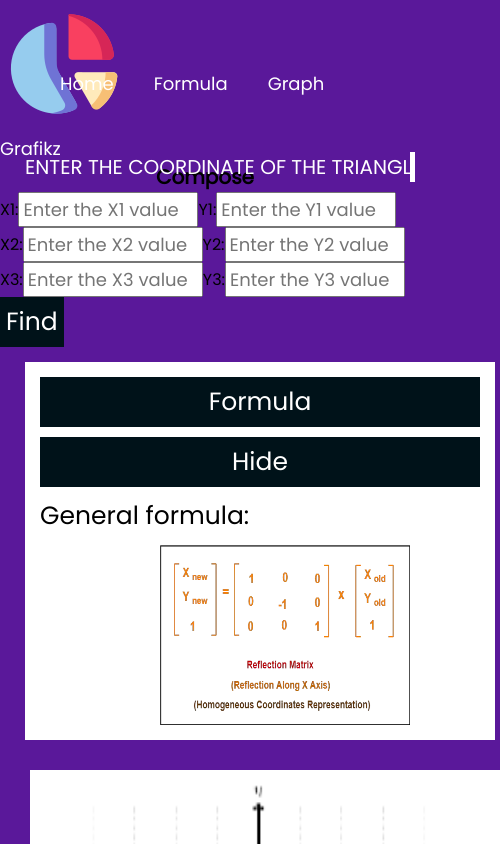
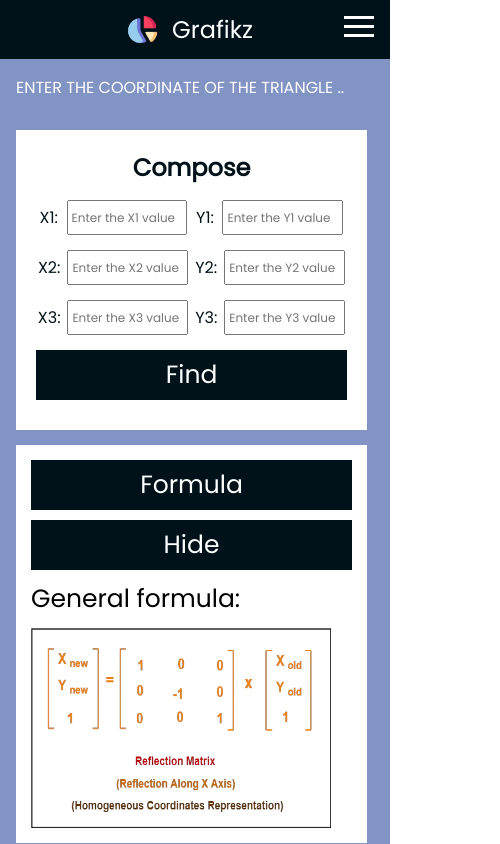
Before and after one commit to Anandakrishnan21/CGIP-Project-G5, a plain HTML site: page index.html in a window 390 px wide. Both pictures are taken after a click on the button "Formula". Shown: the top 844 px of the page, 500 px wide, since content can reach past the window. Drawn offline with Linux system fonts and the light colour scheme.

Commit message:
Update style.css

```diff
--- a/style.css
+++ b/style.css
@@ -6,63 +6,93 @@
   box-sizing: border-box;
 }
 
-body {
-  width: 100%;
-  height: 100vh;
-  /* background-color: #fefae0; */
-  /* background-color: #370617; */
-  background-color: #5a189a;
-  /* background-color: #002855; */
+html{
+  scroll-behavior: smooth;
 }
 
-header {
-  width: 100%;
-  height: 60px;
+.navbar{
+  background-color: #001219;
   display: flex;
   justify-content: space-between;
   align-items: center;
-  background-color: #000000;
+}
+
+.logo{
+  display: flex;
+  justify-content: center;
+  align-items: center;
+}
+
+.logo-img{
+  width: 35px;
+  height: 35px;
+}
+
+.title{
+  color: #fff;
+  font-size: 1.5rem;
+  padding: 0.75rem;
+}
+
+.nav-link ul{
+  display: flex;
+}
+
+.nav-link li{
+  list-style: none;
+}
+
+.nav-link li a{
+  text-decoration: none;
+  font-size: 1.5rem;
+  padding: 0.75rem;
+  display: block;
+  cursor: pointer;
   color: #fff;
 }
 
-.logos {
-  display: flex;
-  align-items: center;
+.nav-link li:hover{
+  background-color: #555;
 }
 
-.logo {
-  width: 50px;
-  height: 50px;
-  color: #fff;
+.toggle{
+  position: absolute;
+  display: none;
+  flex-direction: column;
+  justify-content: space-between;
+  width: 30px;
+  height: 21px;
+  top: 1rem;
+  right: 1rem;
 }
 
-h1 {
-  margin-left: 20px;
+.bar{
+  width: 100%;
+  height: 3px;
+  background-color: #fff;
 }
 
-ul {
+/* form section */
+#form{
+  background-color: #8294C4;
   display: flex;
+  flex-wrap: wrap;
+  gap: 20px;
+  padding: 2rem;
 }
 
-ul li {
-  display: inline-block;
-  padding: 20px;
-  font-size: 25px;
+.left{
+  width: 50vw;
 }
-
-.container {
+.question {
   display: inline-block;
 }
 
 .text {
   display: flex;
-  align-items: center;
-  margin-top: 15px;
-  font-size: 25px;
   color: #fff;
-  border-right: 5px solid;
-  transform: translateY(20px);
   width: 100%;
+  font-size: 1.5rem;
   white-space: nowrap;
   overflow: hidden;
   animation: typing 2s steps(32),
@@ -81,25 +111,8 @@ ul li {
   }
 }
 
-
-.form-container {
-  width: 100%;
-  height: 100%;
-  padding: 20px;
-  display: flex;
-  flex-direction: row;
-  /* flex-wrap: wrap; */
-  justify-content: space-between;
-  align-items: center;
-  margin-top: 20px;
-}
-
-.f-title {
-  text-align: center;
-}
-
-.form-container form {
-  width: 600px;
+form {
+  width: 40vw;
   height: 300px;
   background-color: #fff;
   display: flex;
@@ -115,19 +128,14 @@ ul li {
   display: flex;
   justify-content: space-between;
   align-items: center;
+  gap: 5px;
 }
 
 input {
-  width: 250px;
+  width: 35vw;
   height: 35px;
-  font-size: 18px;
+  font-size: 0.5rem;
   padding: 3px;
-}
-
-.r-value {
-  display: flex;
-  flex-direction: row;
-  justify-content: space-between;
 }
 
 button {
@@ -143,9 +151,7 @@ button {
   width: 600px;
   height: 500px;
   background-color: #fff;
-  /* border: 2px solid black; */
 }
-
 
 .result {
   background-color: #fff;
@@ -153,6 +159,7 @@ button {
 }
 
 .explanation {
+  width: 40vw;
   background-color: #fff;
   margin-top: 15px;
   display: flex;
@@ -185,69 +192,146 @@ span {
   color: #fff;
 }
 
-a {
-  text-decoration: none;
-  color: #fff;
+.r-value {
+  display: flex;
+  flex-direction: row;
+  justify-content: space-between;
 }
 
-/* responsiveness of the code for different devices */
-@media (max-width:780px) {
-  .form-container {
+
+/* media query */
+@media (max-width: 1400px) {
+
+  .toggle{
     display: flex;
+  }
+
+  .navbar{
     flex-direction: column;
+    justify-content: flex-start;
+  }
+
+  .nav-link{
+    display: none;
+    width: 100%;
+  }
+
+  .nav-link ul{
+    flex-direction: column;
+    width: 100%;
+  }
+
+  .nav-link ul li{
+    text-align: center;
+  }
+
+  .nav-link.active{
+    display: flex;
+  }
+
+  /* About section media query */
+  .f-title{
+    text-align: center;
+  }
+  .text{
+    font-size: 2rem;
+  }
+
+  #form{
+    gap: 0px;
+    padding: 6rem;
+  }
+
+  form{
+    width: 80vw;
+  }
+
+  .form-group{
+    justify-content: space-evenly;
     align-items: center;
   }
 
-  .wrapper {
-    transform: translateX(-16px);
+  input{
+    width: 31vw;
+    font-size: 1rem;
   }
 
-  .result {
-    margin-bottom: 30px;
+  .explanation{
+    width: 80vw;
+  }
+
+  .explanation img {
+    width: 78vw;
+    height: 300px;
+    margin-left: 0px;
+  }
+
+  #canvas{
+    width: 80vw;
+    height: 550px;
   }
 }
 
-@media (max-width:576px) {
-  h1 {
-    font-size: 20px;
+@media (max-width: 600px) {
+
+  .toggle{
+    display: flex;
   }
 
-  ul li {
-    font-size: 18px;
+  .navbar{
+    flex-direction: column;
+    justify-content: flex-start;
   }
 
-  .form-container form,
-  .explanation {
-    width: 470px;
-    margin-left: 25px;
+  .nav-link{
+    display: none;
+    width: 100%;
   }
 
-  #canvas,
-  .result {
-    width: 470px;
-    margin-left: 30px;
+  .nav-link ul{
+    flex-direction: column;
+    width: 100%;
   }
 
-  .text {
-    margin-left: 25px;
-    font-size: 20px;
+  .nav-link ul li{
+    text-align: center;
   }
 
-  .t-vertices {
-    margin-left: 30px;
+  .nav-link.active{
+    display: flex;
+  }
+  /* About section media query */
+  .text{
+    font-size: 1rem;
   }
 
-  input {
-    width: 180px;
+  #form{
+    gap: 0px;
+    padding: 1rem;
+  }
+
+  form{
+    width: 90vw;
+  }
+
+  input{
+    width: 31vw;
+    font-size: 0.75rem;
+  }
+
+  .explanation{
+    width: 90vw;
   }
 
   .explanation img {
-    width: 250px;
-    height: 180px;
-    margin-right: 50px;
+    width: 300px;
+    height: 200px;
+    margin-left: 0px;
   }
 
-  .result {
-    margin-bottom: 30px;
+  #canvas{
+    width: 90vw;
+    height: 400px;
   }
+
 }
```
